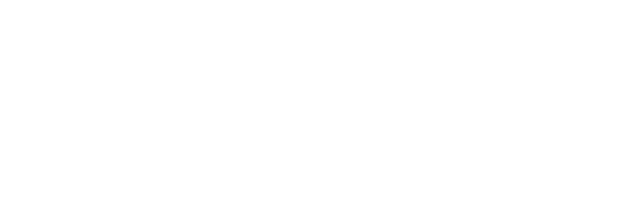
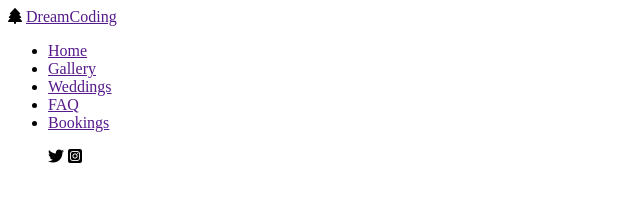
Before and after one commit to bykbyk0401/HTML_CSS_Practice, a plain HTML site: page nav_bar/index.html in a window 1280 px wide. Shown: the whole page, without its empty margins (0-640 px from the left). Drawn offline with Linux system fonts and the light colour scheme.

Commit message:
feat: nav_bar html 구조짜기

```diff
--- a/nav_bar/index.html
+++ b/nav_bar/index.html
@@ -5,8 +5,29 @@
     <meta name="viewport" content="width=device-width, initial-scale=1.0">
     <link rel="stylesheet" href="style.css">
     <title>Nav bar</title>
+    <script src="https://kit.fontawesome.com/dc54b43422.js" crossorigin="anonymous"></script>
 </head>
 <body>
+    <nav class="navbar">
+        <div class="navbar__logo">
+            <i class="fa-solid fa-tree"></i>
+            <a href="">DreamCoding</a>
+        </div>
 
+        <ul class="navbar__menu">
+            <li><a href="">Home</a></li>
+            <li><a href="">Gallery</a></li>
+            <li><a href="">Weddings</a></li>
+            <li><a href="">FAQ</a></li>
+            <li><a href="">Bookings</a></li>
+
+        </ul>
+
+        <ul class="navbar__links">
+            <i class="fa-brands fa-twitter"></i>
+            <i class="fa-brands fa-square-instagram"></i>
+        </ul>
+
+    </nav>
 </body>
 </html>
```
